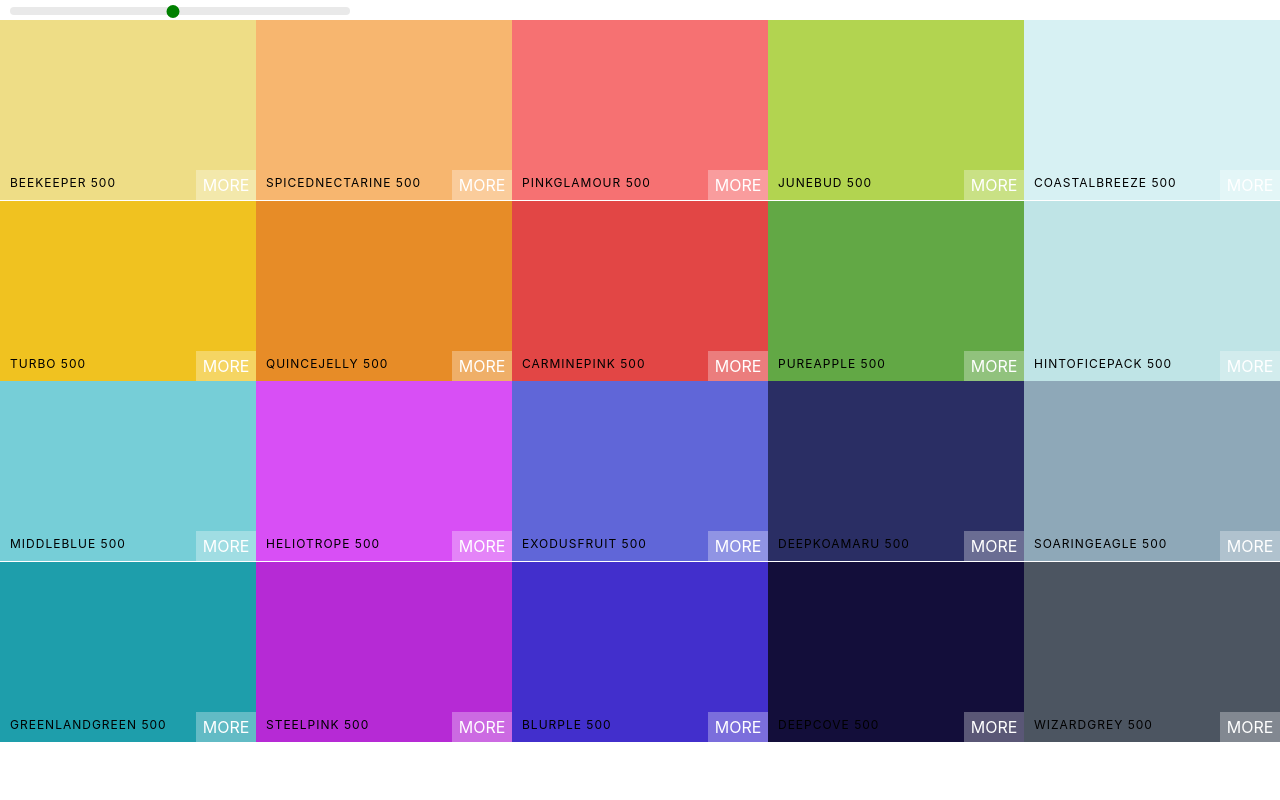
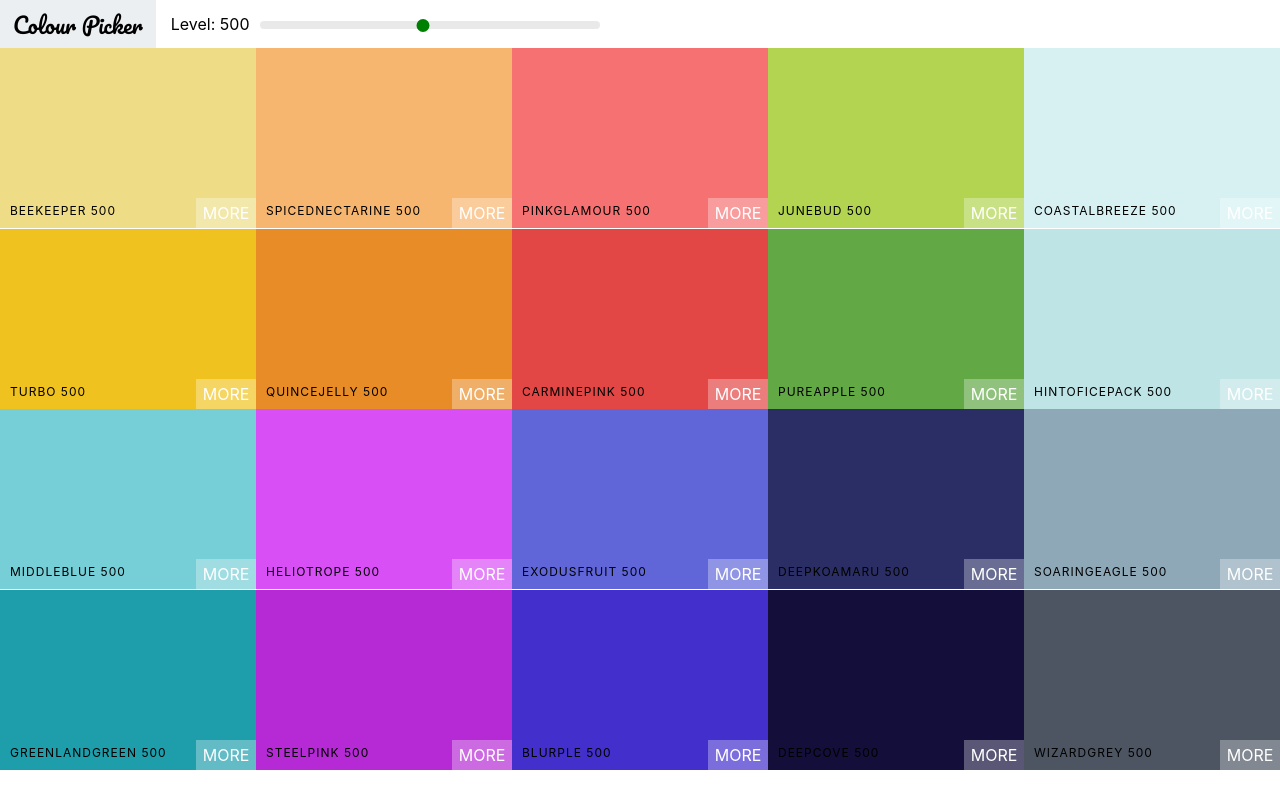
Before and after one commit to hjpunzalan/colour-project, a React (Create React App) app: page / in a window 1280 px wide. Built offline with nearby package versions, Linux system fonts and the light colour scheme.

Commit message:
added navbar and font

```diff
--- /dev/null
+++ b/src/Navbar.css
@@ -0,0 +1,54 @@
+@import url('https://fonts.googleapis.com/css?family=Pacifico&display=swap');
+
+.Navbar {
+    display: flex;
+    align-items: center;
+    justify-content: flex-start;
+    height: 6vh;
+}
+
+.logo {
+    margin-right: 15px;
+    padding: 0 13px;
+    font-size: 22px;
+    background-color: #eceff1;
+    font-family: 'Pacifico', cursive;
+    height: 100%;
+    display: flex;
+    align-items: center;
+}
+
+.logo a {
+    text-decoration: none;
+    color: black;
+}
+
+
+/* SLIDER */
+.slider {
+    width: 340px;
+    margin: 0 10px;
+    display: inline-block;
+}
+
+.rc-slider-track {
+    background-color: transparent;
+}
+
+.rc-slider-rail {
+    height: 8px;
+}
+
+.rc-slider-handle,
+.rc-slider-handle:hover,
+.rc-slider-handle:active,
+.rc-slider-handle:focus {
+    background-color: green;
+    outline: none;
+    border: 2px solid green;
+    box-shadow: none;
+    width: 13px;
+    height: 13px;
+    margin-left: -7px;
+    margin-top: -2px;
+}
--- /dev/null
+++ b/src/Navbar.js
@@ -0,0 +1,29 @@
+import React, { Component } from 'react';
+import Slider from 'rc-slider';
+import 'rc-slider/assets/index.css';
+import './Navbar.css';
+
+export default class Navbar extends Component {
+	render() {
+		const { changeLevel, level } = this.props;
+		return (
+			<nav className="Navbar">
+				<div className="logo">
+					<a href="#">Colour Picker</a>
+				</div>
+				<div className="slider-container">
+					<span>Level: {level}</span>
+					<div className="slider">
+						<Slider
+							defaultValue={level}
+							min={100}
+							max={900}
+							step={100}
+							onAfterChange={changeLevel}
+						/>
+					</div>
+				</div>
+			</nav>
+		);
+	}
+}
--- a/src/Palette.css
+++ b/src/Palette.css
@@ -5,31 +5,3 @@
 .Palette-colors {
     height: 90%;
 }
-
-.slider {
-    width: 340px;
-    margin: 0 10px;
-    display: inline-block;
-}
-
-.rc-slider-track {
-    background-color: transparent;
-}
-
-.rc-slider-rail {
-    height: 8px;
-}
-
-.rc-slider-handle,
-.rc-slider-handle:hover,
-.rc-slider-handle:active,
-.rc-slider-handle:focus {
-    background-color: green;
-    outline: none;
-    border: 2px solid green;
-    box-shadow: none;
-    width: 13px;
-    height: 13px;
-    margin-left: -7px;
-    margin-top: -2px;
-}
--- a/src/Palette.js
+++ b/src/Palette.js
@@ -2,7 +2,7 @@ import React, { Component } from 'react';
 import ColorBox from './ColorBox';
 import 'rc-slider/assets/index.css';
 import './Palette.css';
-import Slider from 'rc-slider';
+import Navbar from './Navbar';
 
 export default class Pallete extends Component {
 	constructor(props) {
@@ -23,15 +23,7 @@ export default class Pallete extends Component {
 		));
 		return (
 			<div className="Palette">
-				<div className="slider">
-					<Slider
-						defaultValue={level}
-						min={100}
-						max={900}
-						step={100}
-						onAfterChange={this.changeLevel}
-					/>
-				</div>
+				<Navbar level={level} changeLevel={this.changeLevel} />
 				{/* Navbar goes here */}
 				<div className="Palette-colors">{colorBoxes}</div>
 				{/* footer */}
```
